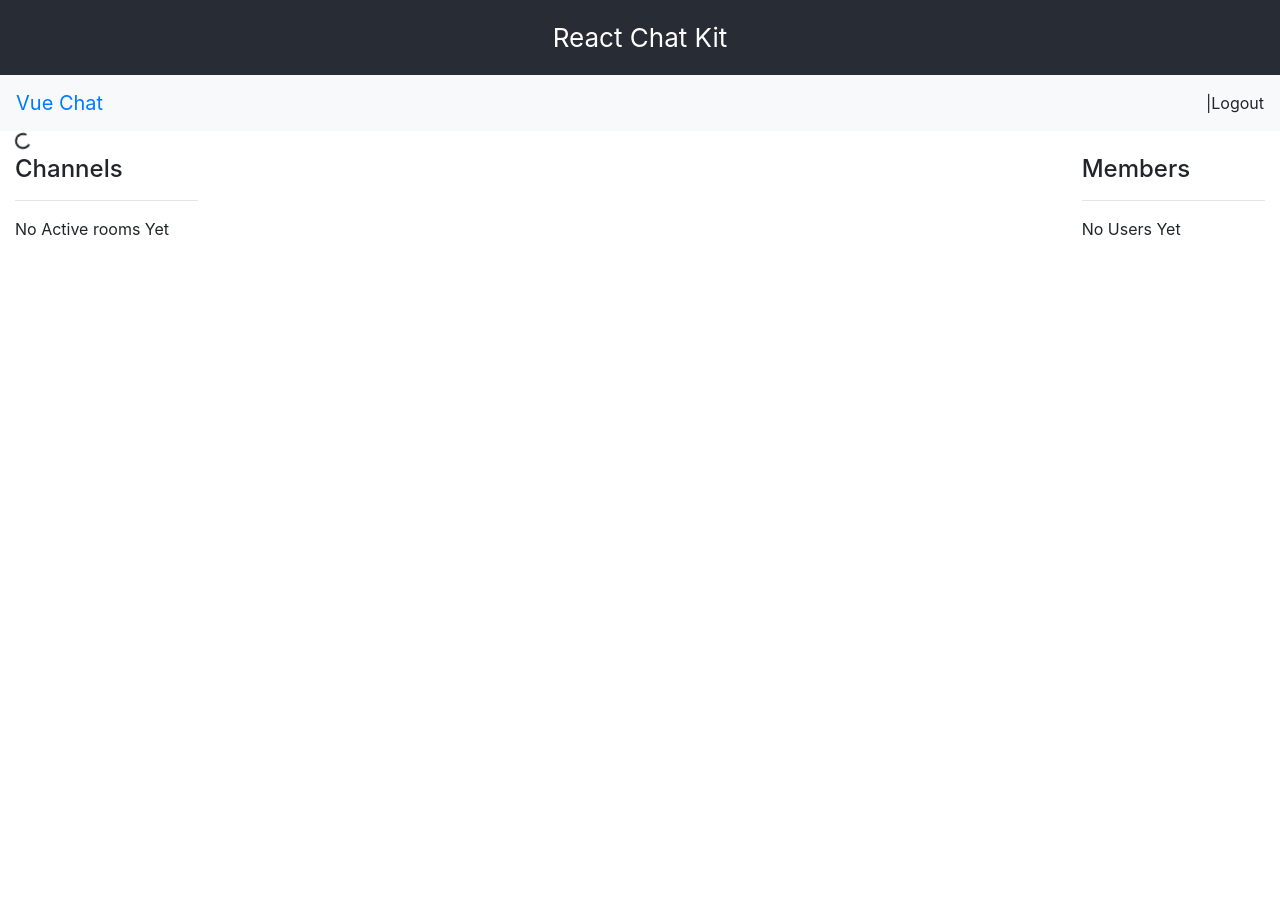
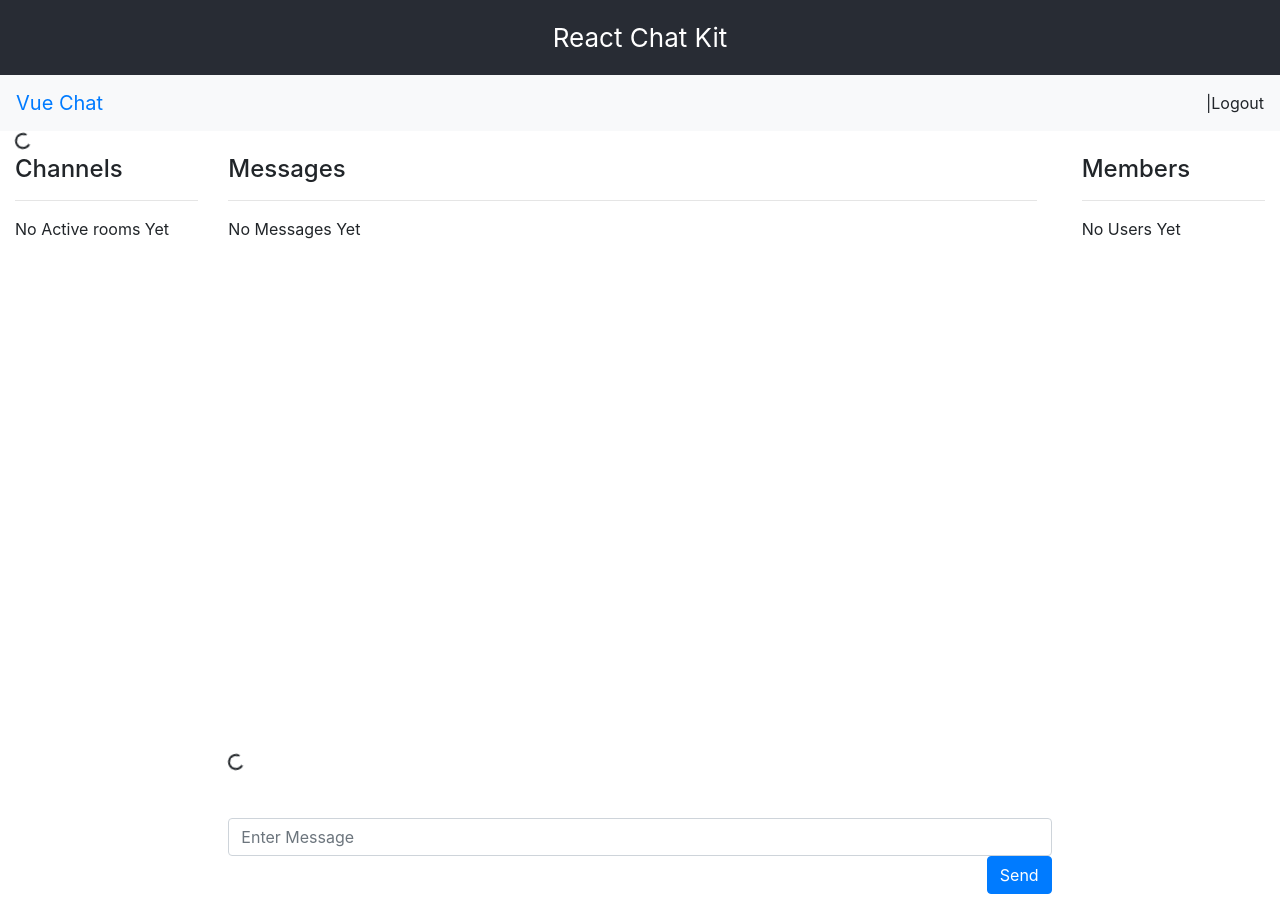
Before and after one commit to lesleyfon/react-chatkit, a React (Create React App) app: page /chat in a window 1280 px wide. Before the commit the page ends 800 px from the top, so only its background shows below. Built offline with nearby package versions, Linux system fonts and the light colour scheme.

Commit message:
Write templatesd for MessageForm component

```diff
--- a/package.json
+++ b/package.json
@@ -6,6 +6,7 @@
     "@pusher/chatkit-client": "^1.13.2",
     "axios": "^0.19.0",
     "bootstrap": "^4.4.1",
+    "glamor": "^2.20.40",
     "lodash": "^4.17.15",
     "moment": "^2.24.0",
     "react": "^16.12.0",
--- a/src/App.css
+++ b/src/App.css
@@ -21,3 +21,29 @@
 .App-link {
   color: #09d3ac;
 }
+
+.message-list {
+  margin-bottom: 15px;
+  padding-right: 15px;
+}
+.message-group {
+  height: 65vh !important;
+  overflow-y: scroll;
+}
+.message {
+  border: 1px solid lightblue;
+  border-radius: 4px;
+  padding: 10px;
+  margin-bottom: 15px;
+}
+.message-title {
+  font-size: 1rem;
+  display:inline;
+}
+.message-text {
+  color: gray;
+  margin-bottom: 0;
+}
+.user-typing {
+  height: 1rem;
+}
--- a/src/Components /MessageForm.js
+++ b/src/Components /MessageForm.js
@@ -1,11 +1,57 @@
 import React from 'react'
+import { connect } from 'react-redux'
+import { Form, Alert, FormGroup, FormControl, Button } from 'react-bootstrap'
 
-function MessageForm() {
+function MessageForm({user, error, sending, activeRoom}) {
+    const [messageText, setMessageText] = React.useState('')
+
+    const handleChange = e => {
+        setMessageText(e.target.value)
+    }
+    const handleSubmit = (e) =>{
+        e.preventDefault()
+    }
     return (
-        <div>
-
-        </div>
+        <div class="message-form ld-over">
+            {user.length > 1 && <small class="text-muted" >{ user.username }</small> }
+            {/*    */}
+            <Form onSubmit={handleSubmit} className= {`ld-over ${sending && 'running'}`}>
+                <div class="ld ld-ring ld-spin"></div>
+                <Alert>{error}</Alert>
+                <FormGroup>
+                    <FormControl
+                        id="message-input"
+                        type="text"
+                        name='messageText'
+                        value={messageText}
+                        onChange={handleChange}
+                        placeholder="Enter Message"
+                        autoComplete="off"
+                        required
+                    />
+                    <div class="clearfix">
+                        <Button type="submit" variant="primary" className="float-right">
+                        Send
+                        </Button>
+                    </div>
+                </FormGroup>
+            </Form>
+      </div>
     )
 }
+const mapStateToProps = state =>{
 
-export default MessageForm
+    return {
+        user: state.user,
+        sending: state.sending,
+        error: state.error,
+        activeRoom: state.activeRoom
+    }
+}
+const mapDispatchToProps = (dispatch) => {
+    return{
+        getters: () => dispatch({type:'hasError'}),
+        setLoading: ()=> dispatch({type: 'loading'})
+    }
+}
+export default connect(mapStateToProps, mapDispatchToProps)(MessageForm)
--- a/src/Components /MessageList.js
+++ b/src/Components /MessageList.js
@@ -1,18 +1,46 @@
 import React from 'react'
 import ScrollToBottom from 'react-scroll-to-bottom';
+import {connect} from 'react-redux';
+import { css } from 'glamor'
 
+function MessageList({messages}) {
+    const defaultStyles = css({
+        height: '100px',
+        width: '100%',
+        background:'red'
+    })
 
-
-function MessageList() {
-    const defaultStyles = {
-        height: '600px',
-        width: '400px'
-    }
     return (
-        <ScrollToBottom styles={defaultStyles}>
-
+        <div class="message-list">
+        <h4>Messages</h4>
+        <hr/>
+        <ScrollToBottom  id="chat-messages" className={`message-group`}  style={defaultStyles} >
+            {messages.length > 1 ? messages.map((message, i)=><div className='message' key={i}>
+                <div className="clearfix">
+                    <h4 className="message-title">{ message.name }</h4>
+                    <small className="text-muted float-right">{ message.username }</small>
+                </div>
+                <p className="message-text">
+                    { message.text }
+                </p>
+                <div className="clearfix">
+                    <small className="text-muted float-right">{ message.date }</small>
+                </div>
+            </div>) : <p>No Messages Yet</p>}
         </ScrollToBottom>
+        </div>
     )
 }
 
-export default MessageList
+const mapStateToProps = state =>{
+    return {
+        messages: state.messages
+    }
+}
+const mapDispatchToProps = (dispatch) => {
+    return{
+        getters: () => dispatch({type:'hasError'}),
+        setLoading: ()=> dispatch({type: 'loading'})
+    }
+}
+export default connect(mapStateToProps, mapDispatchToProps)(MessageList)
```
